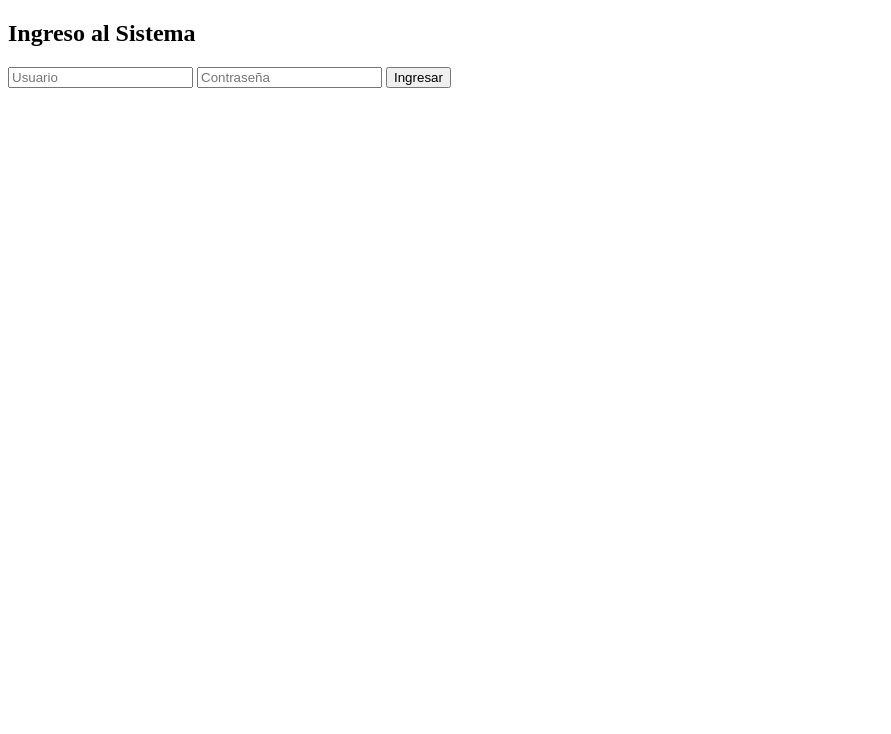
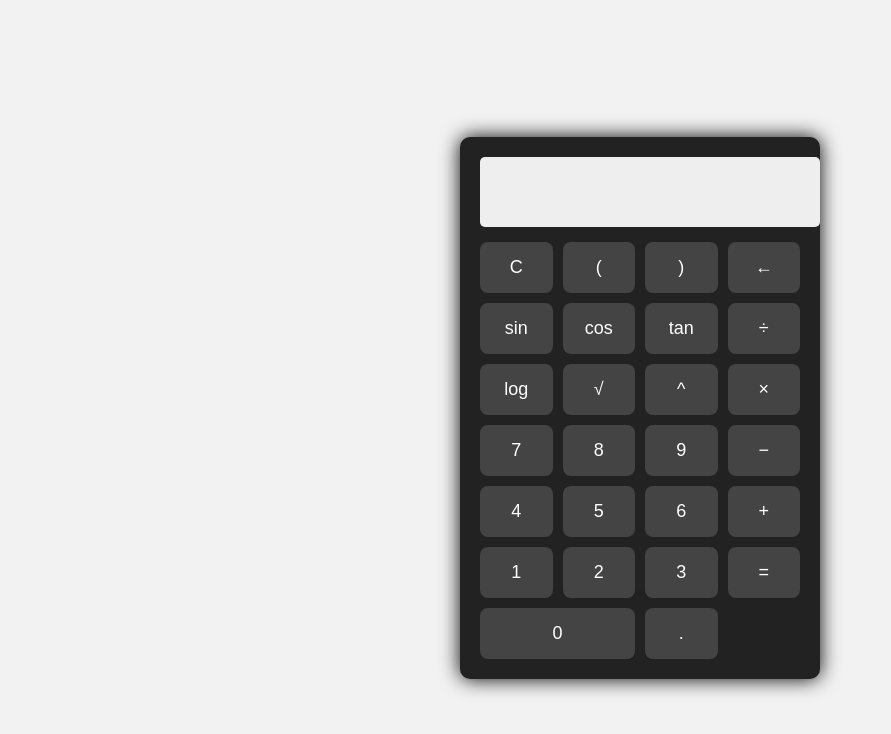
Before and after one commit to tecnologia23/tecnologia23.github.io, a plain HTML site: page index.html in a window 1280 px wide. Shown: the whole page, without its empty margins (0-891 px from the left). Drawn offline with Linux system fonts and the light colour scheme.

Commit message:
Proyecto1
prueba 1

```diff
--- a/index.html
+++ b/index.html
@@ -1,47 +1,50 @@
 <!DOCTYPE html>
 <html lang="es">
 <head>
-  <meta charset="UTF-8" />
-  <title>Panel Contable - Jardín Infantil</title>
-  <link rel="stylesheet" href="css/styles.css" />
+    <meta charset="UTF-8">
+    <meta name="viewport" content="width=device-width, initial-scale=1.0">
+    <title>Calculadora Científica</title>
+    <link rel="stylesheet" href="style.css">
 </head>
 <body>
-  <div id="login-screen">
-    <h2>Ingreso al Sistema</h2>
-    <input type="text" id="user" placeholder="Usuario" />
-    <input type="password" id="password" placeholder="Contraseña" />
-    <button onclick="login()">Ingresar</button>
-  </div>
+    <div class="calculator">
+        <input type="text" id="display" readonly>
+        <div class="buttons">
+            <button onclick="clearDisplay()">C</button>
+            <button onclick="appendValue('(')">(</button>
+            <button onclick="appendValue(')')">)</button>
+            <button onclick="deleteLast()">←</button>
 
-  <div id="main-panel" style="display: none;">
-    <h1>Panel de Control</h1>
+            <button onclick="appendFunction('sin')">sin</button>
+            <button onclick="appendFunction('cos')">cos</button>
+            <button onclick="appendFunction('tan')">tan</button>
+            <button onclick="appendValue('/')">÷</button>
 
-    <!-- Formularios -->
-    <section id="formularios">
-      <button onclick="mostrarFormulario('alumno')">Registro de Alumnos</button>
-      <button onclick="mostrarFormulario('profesora')">Registro de Profesoras</button>
-      <button onclick="mostrarFormulario('servicios')">Servicios</button>
-      <button onclick="mostrarFormulario('pagos')">Pagos</button>
-    </section>
+            <button onclick="appendFunction('log')">log</button>
+            <button onclick="appendFunction('sqrt')">√</button>
+            <button onclick="appendValue('^')">^</button>
+            <button onclick="appendValue('*')">×</button>
 
-    <div id="formularios-container"></div>
+            <button onclick="appendValue('7')">7</button>
+            <button onclick="appendValue('8')">8</button>
+            <button onclick="appendValue('9')">9</button>
+            <button onclick="appendValue('-')">−</button>
 
-    <!-- Exportar -->
-    <section id="exportar">
-      <button onclick="exportarExcel()">Exportar a Excel</button>
-      <button onclick="exportarPDF()">Exportar a PDF</button>
-    </section>
+            <button onclick="appendValue('4')">4</button>
+            <button onclick="appendValue('5')">5</button>
+            <button onclick="appendValue('6')">6</button>
+            <button onclick="appendValue('+')">+</button>
 
-    <!-- Gráficos -->
-    <section id="grafico">
-      <canvas id="graficoBalance" width="400" height="200"></canvas>
-    </section>
-  </div>
+            <button onclick="appendValue('1')">1</button>
+            <button onclick="appendValue('2')">2</button>
+            <button onclick="appendValue('3')">3</button>
+            <button onclick="calculate()">=</button>
 
-  <script src="libs/chart.min.js"></script>
-  <script src="libs/jspdf.min.js"></script>
-  <script src="js/login.js"></script>
-  <script src="js/main.js"></script>
-  <script src="js/chart.js"></script>
+            <button onclick="appendValue('0')" class="zero">0</button>
+            <button onclick="appendValue('.')">.</button>
+        </div>
+    </div>
+
+    <script src="script.js"></script>
 </body>
 </html>
--- /dev/null
+++ b/script.js
@@ -0,0 +1,40 @@
+function appendValue(value) {
+    document.getElementById('display').value += value;
+}
+
+function appendFunction(func) {
+    if (func === 'sqrt') {
+        document.getElementById('display').value += 'sqrt(';
+    } else {
+        document.getElementById('display').value += func + '(';
+    }
+}
+
+function clearDisplay() {
+    document.getElementById('display').value = '';
+}
+
+function deleteLast() {
+    let current = document.getElementById('display').value;
+    document.getElementById('display').value = current.slice(0, -1);
+}
+
+function calculate() {
+    let expression = document.getElementById('display').value;
+
+    try {
+        // Reemplazar operadores personalizados
+        expression = expression.replace(/√/g, 'Math.sqrt');
+        expression = expression.replace(/sin\(/g, 'Math.sin(');
+        expression = expression.replace(/cos\(/g, 'Math.cos(');
+        expression = expression.replace(/tan\(/g, 'Math.tan(');
+        expression = expression.replace(/log\(/g, 'Math.log10(');
+        expression = expression.replace(/sqrt\(/g, 'Math.sqrt(');
+        expression = expression.replace(/\^/g, '**');
+
+        let result = eval(expression);
+        document.getElementById('display').value = result;
+    } catch (error) {
+        document.getElementById('display').value = 'Error';
+    }
+}
--- /dev/null
+++ b/style.css
@@ -0,0 +1,53 @@
+body {
+    font-family: Arial, sans-serif;
+    background-color: #f2f2f2;
+    display: flex;
+    justify-content: center;
+    align-items: center;
+    height: 100vh;
+}
+
+.calculator {
+    background-color: #222;
+    border-radius: 10px;
+    padding: 20px;
+    box-shadow: 0 0 20px #000;
+    width: 320px;
+}
+
+#display {
+    width: 100%;
+    height: 50px;
+    font-size: 24px;
+    text-align: right;
+    margin-bottom: 15px;
+    padding: 10px;
+    border: none;
+    border-radius: 5px;
+    background-color: #eee;
+}
+
+.buttons {
+    display: grid;
+    grid-template-columns: repeat(4, 1fr);
+    gap: 10px;
+}
+
+button {
+    padding: 15px;
+    font-size: 18px;
+    border: none;
+    border-radius: 8px;
+    background-color: #444;
+    color: white;
+    cursor: pointer;
+    transition: background 0.2s;
+}
+
+button:hover {
+    background-color: #666;
+}
+
+button.zero {
+    grid-column: span 2;
+}
```
